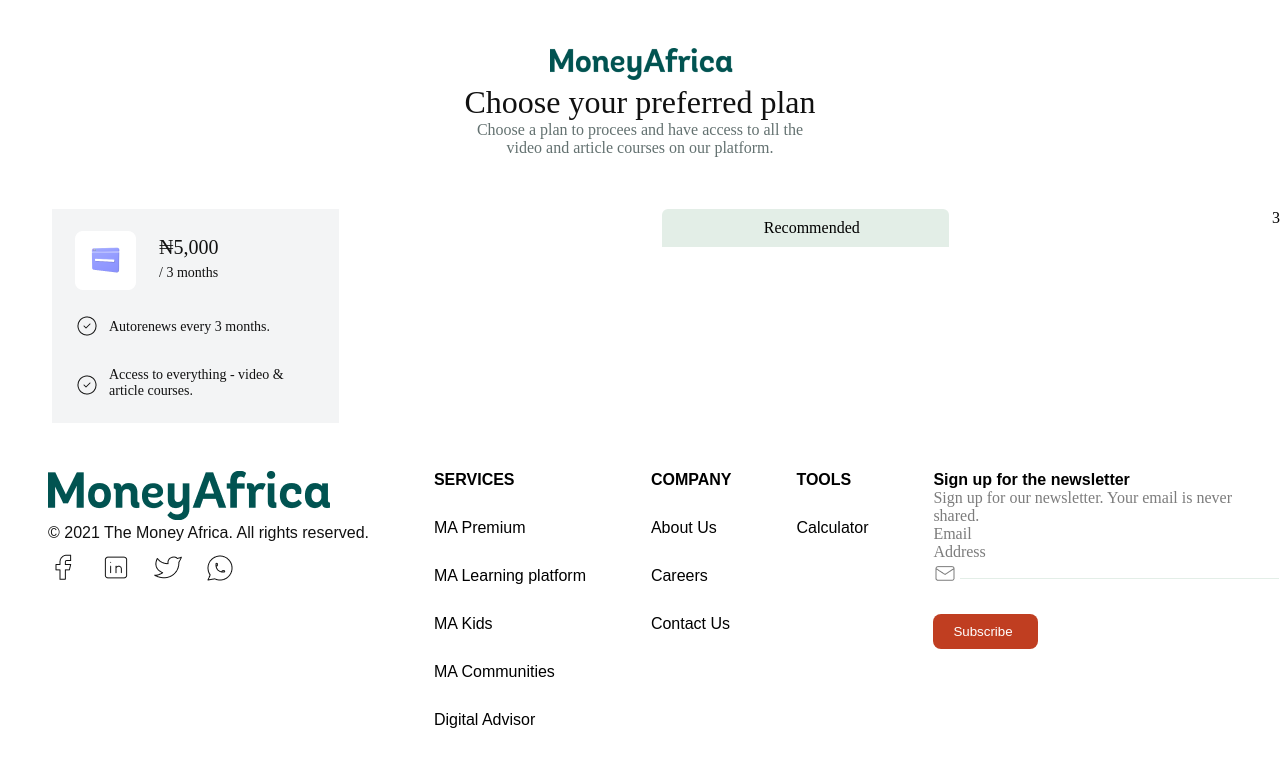
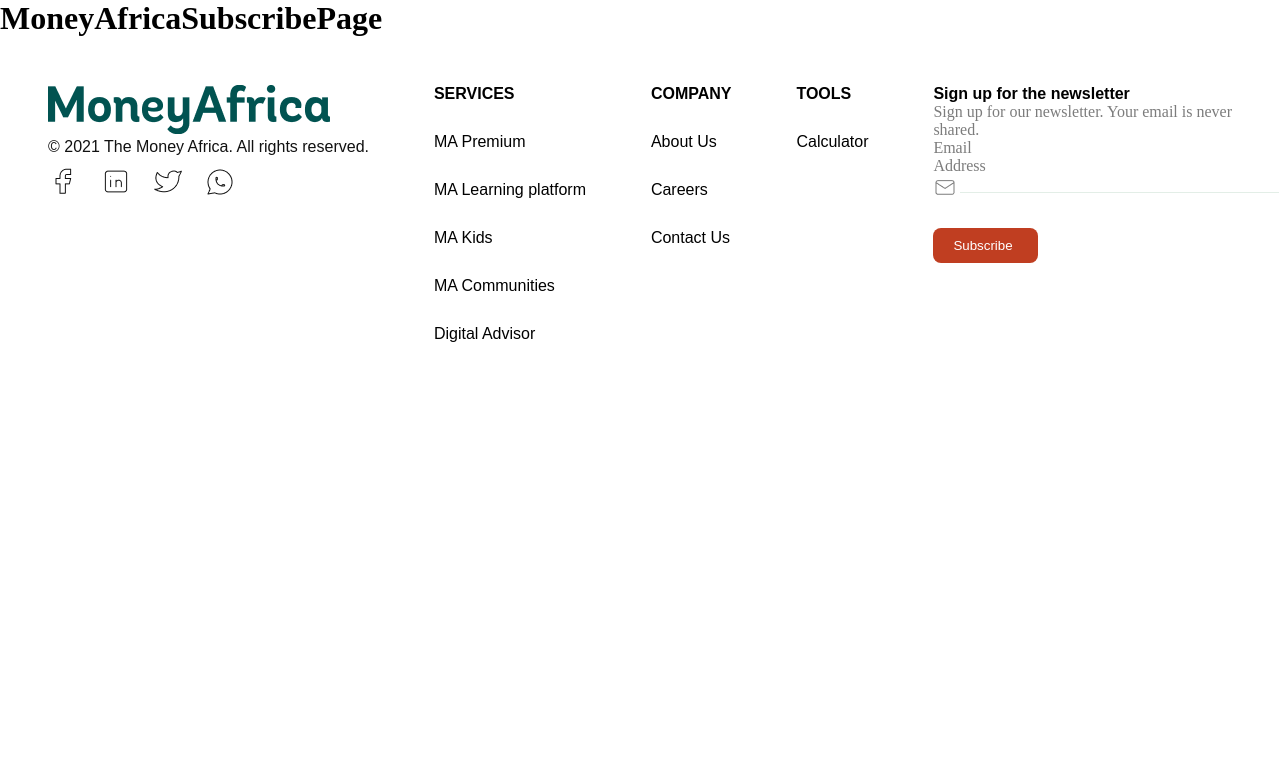
Before and after one commit to victory-nwawunze/clone-financial-website, a React (Create React App) app: page /moneyAfrica/MoneyAfricaSubscribePage in a window 1280 px wide. Shown: the top 766 px of the page. Built offline with nearby package versions, Linux system fonts and the light colour scheme.

Commit message:
MoneyAfricaSubscribePageCards

```diff
--- a/src/components/MoneyAfricaSubscribePage/MoneyAfricaSubscribePage.js
+++ b/src/components/MoneyAfricaSubscribePage/MoneyAfricaSubscribePage.js
@@ -5,72 +5,11 @@
 import SubScribePageCardPriceOne from "../../images/SubScribePageCardPriceOne.png";
 import SmallCirlceMarkedIcon from "../../images/SmallCirlceMarkedIcon.png";
 import IllustrationChartImage from "../../images/IllustrationChartImage.png";
+import WhiteCirlceMarkedIcon from "../../images/WhiteCirlceMarkedIcon.png";
 const MoneyAfricaSubscribePage = () => {
   return (
     <React.Fragment>
-      <div className="MarginMoneyAfricaGreenLogo">
-        <img src={MoneyAfricaGreenLogo} />
-      </div>
-      <h3 className="ChoosePlanHeadingText">Choose your preferred plan</h3>
-      <p className="ChoosePlanDecText">
-        Choose a plan to procees and have access to all the
-        <br /> video and article courses on our platform.
-      </p>
-      <div className="MarginSubscribeCardPageStyle">
-        <div className="df justify-content-betw">
-          <div>
-            <div className="SubscribePageCardOne">
-              <div className="MarginCardPricing">
-                <div className="df">
-                  <div>
-                    <img src={SubScribePageCardPriceOne} />
-                  </div>
-                  <div>
-                    <h4 className="PaddingTopWalletTextStyles">
-                      ₦5,000
-                      <br />
-                      <span className="StyleMarginCardSubStyles">
-                        {" "}
-                        / 3 months
-                      </span>
-                    </h4>
-                  </div>
-                </div>
-                <div className="PaddingTextWithMarkedIcon">
-                  <div className="df">
-                    <div className="PaddingTopMarkedIcon">
-                      <img src={SmallCirlceMarkedIcon} />
-                    </div>
-                    <div>
-                      <p className="PaddingSubscribeCardText">
-                        Autorenews every 3 months.
-                      </p>
-                    </div>
-                  </div>
-                </div>
-                <div className="PaddingTextWithMarkedIcon">
-                  <div className="df">
-                    <div className="PaddingTopMarkedIconTwo">
-                      <img src={SmallCirlceMarkedIcon} />
-                    </div>
-                    <div>
-                      <p className="PaddingSubscribeCardText">
-                        Access to everything - video &<br /> article courses.
-                      </p>
-                    </div>
-                  </div>
-                </div>
-              </div>
-            </div>
-          </div>
-          <div>
-            <div className="PaddingTextCenterForRtext">
-              <p>Recommended</p>
-            </div>
-          </div>
-          <div>3</div>
-        </div>
-      </div>
+      <h1>MoneyAfricaSubscribePage</h1>
     </React.Fragment>
   );
 };
--- a/src/index.css
+++ b/src/index.css
@@ -2492,7 +2492,7 @@
   padding-top: 48px;
 }
 
-.PaddingTopWalletTextStyles {
+/* .PaddingTopWalletTextStyles {
   padding-top: 5px;
   padding-left: 23px;
   font-weight: 500;
@@ -2538,14 +2538,66 @@
 .PaddingTextCenterForRtext {
   background-color: #E3EEE7;
   padding-top: 10px;
-  padding-left: 102px;
-  padding-right: 89px;
+  padding-left: 120px;
+  padding-right: 130px;
   padding-bottom: 10px;
   border-top-right-radius: 6px;
   border-top-left-radius: 6px;
+}
+
+.SubscribePlanBTN {
+  margin-top: 26px;
+  padding-top: 10px;
+  padding-right: 85px;
+  padding-left: 76px;
+  padding-bottom: 10px;
+  background-color: #C03E21;
+  cursor: pointer;
+  color: white;
+  border: none;
+  border-radius: 8px;
+}
+
+.MarginTopSecondMarkedCircleAndTextStyles {
+  padding-top: 18px;
+}
+
+.PaddingTopForSecondMarkedIcon {
+  padding-top: 10px;
+}
+
+.PaddingTopAndStylesForText {
+  padding-top: 2px;
+  padding-left: 11px;
+  color: white;
+}
+
+.PaddingTextForInnerTextBackgroundColor {
+  background-color: #015351;
+  padding-top: 19px;
+  padding-bottom: 22px;
+  padding-left: 22px;
+  padding-right: 10px;
 }
 
 .MarginSubscribeCardPageStyle {
   margin-top: 52px;
   margin-left: 52px;
 }
+
+.IllustrationChartTextDes {
+  padding-top: 10px;
+  padding-left: 20px;
+  padding-right: 10px;
+  padding-bottom: 10px;
+  color: white;
+  font-weight: 400;
+  font-size: 20px;
+}
+
+.MoreIllustrationChartTextDes {
+  font-weight: 400;
+  font-size: 16px;
+  color: #fff;
+  font-style: normal;
+} */
```
Also changed, not shown: src/images/WhiteCirlceMarkedIcon.png (added).
